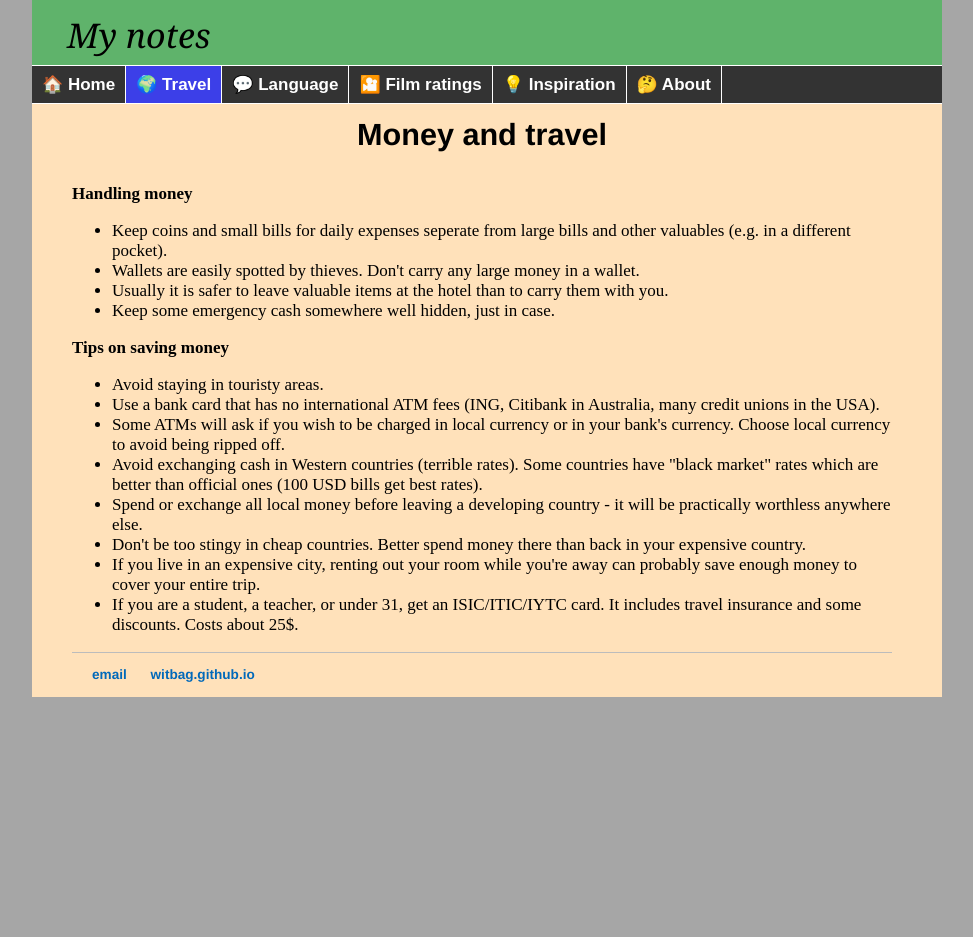
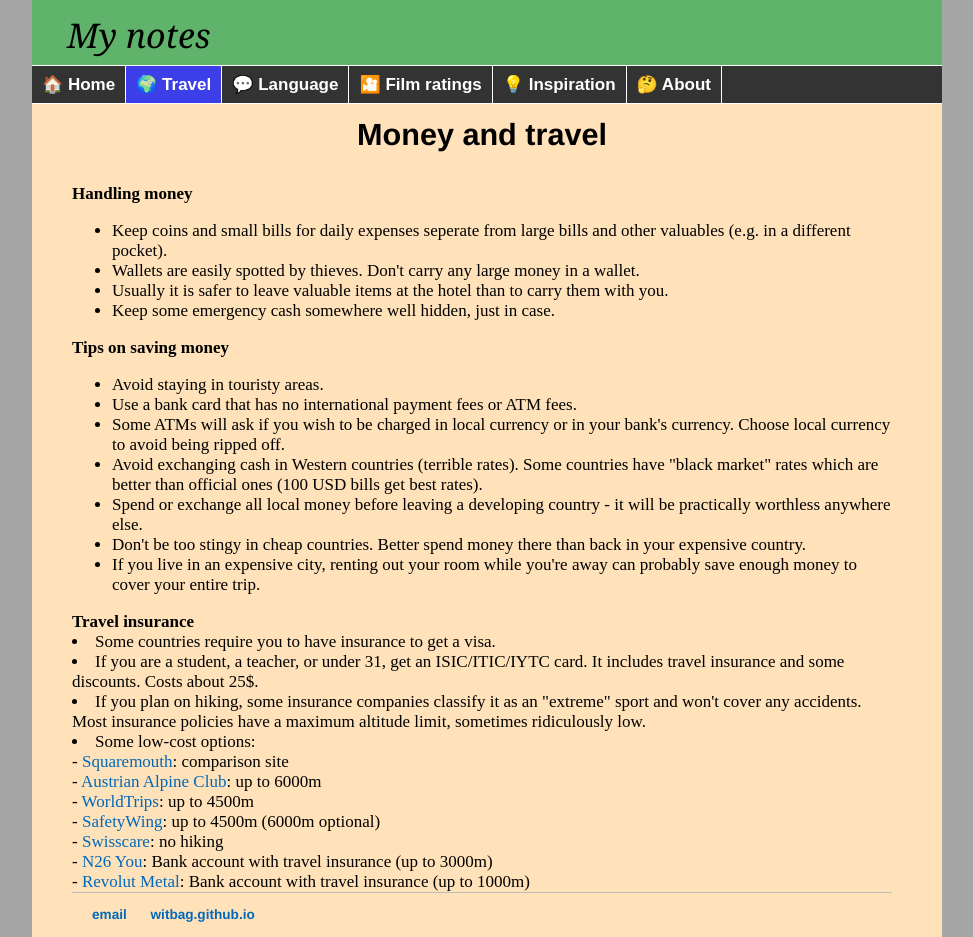
Before and after one commit to witbag/witbag.github.io, a Jekyll site: the page built from travel/money.html, in a window 1280 px wide. Shown: the whole page, without its empty margins (153-1126 px from the left). Built offline with Jekyll 4.4.1, drawn with Linux system fonts in a browser that asks for light colours; before the commit the page ends 900 px from its top, so only the background shows below that.

Commit message:
Update money.html

```diff
--- a/travel/money.html
+++ b/travel/money.html
@@ -18,13 +18,23 @@ title: Travel advice
 <b>Tips on saving money</b><br>
 <ul>
 <li>Avoid staying in touristy areas.
-<li>Use a bank card that has no international ATM fees (ING, Citibank in Australia, many credit unions in the USA).
+<li>Use a bank card that has no international payment fees or ATM fees.
 <li>Some ATMs will ask if you wish to be charged in local currency or in your bank's currency. Choose local currency to avoid being ripped off.
 <li>Avoid exchanging cash in Western countries (terrible rates). Some countries have "black market" rates which are better than official ones (100 USD bills get best rates).
 <li>Spend or exchange all local money before leaving a developing country - it will be practically worthless anywhere else.
 <li>Don't be too stingy in cheap countries. Better spend money there than back in your expensive country.
 <li>If you live in an expensive city, renting out your room while you're away can probably save enough money to cover your entire trip.
+</ul>
+<b>Travel insurance</b><br>
+<li>Some countries require you to have insurance to get a visa.
 <li>If you are a student, a teacher, or under 31, get an ISIC/ITIC/IYTC card. It includes travel insurance and some discounts. Costs about 25$.
-</ul>
-
+<li>If you plan on hiking, some insurance companies classify it as an "extreme" sport and won't cover any accidents. Most insurance policies have a maximum altitude limit, sometimes ridiculously low.
+<li>Some low-cost options:<br>
+- <a href="https://www.squaremouth.com/" target=_blank>Squaremouth</a>: comparison site<br>
+- <a href="https://www.alpenverein.at/portal/service/mitgliedschaft/membership-benefits.php/" target=_blank>Austrian Alpine Club</a>: up to 6000m<br>
+- <a href="https://www.worldtrips.com/en/" target=_blank>WorldTrips</a>: up to 4500m<br>
+- <a href="https://safetywing.com/nomad-insurance" target=_blank>SafetyWing</a>: up to 4500m (6000m optional)<br>
+- <a href="https://swisscare.com/" target=_blank>Swisscare</a>: no hiking<br>
+- <a href="https://n26.com/en-eu/plans" target=_blank>N26 You</a>: Bank account with travel insurance (up to 3000m)<br>
+- <a href="https://www.revolut.com/metal/" target=_blank>Revolut Metal</a>: Bank account with travel insurance (up to 1000m)<br>
 </div>
```
